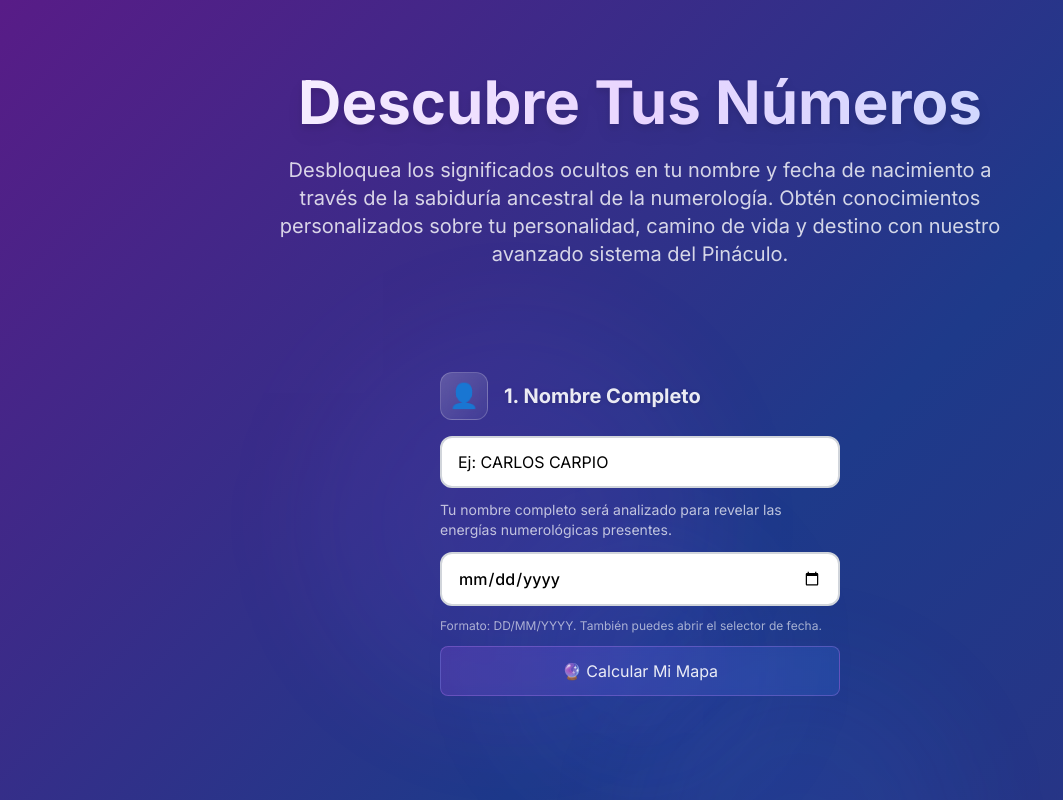
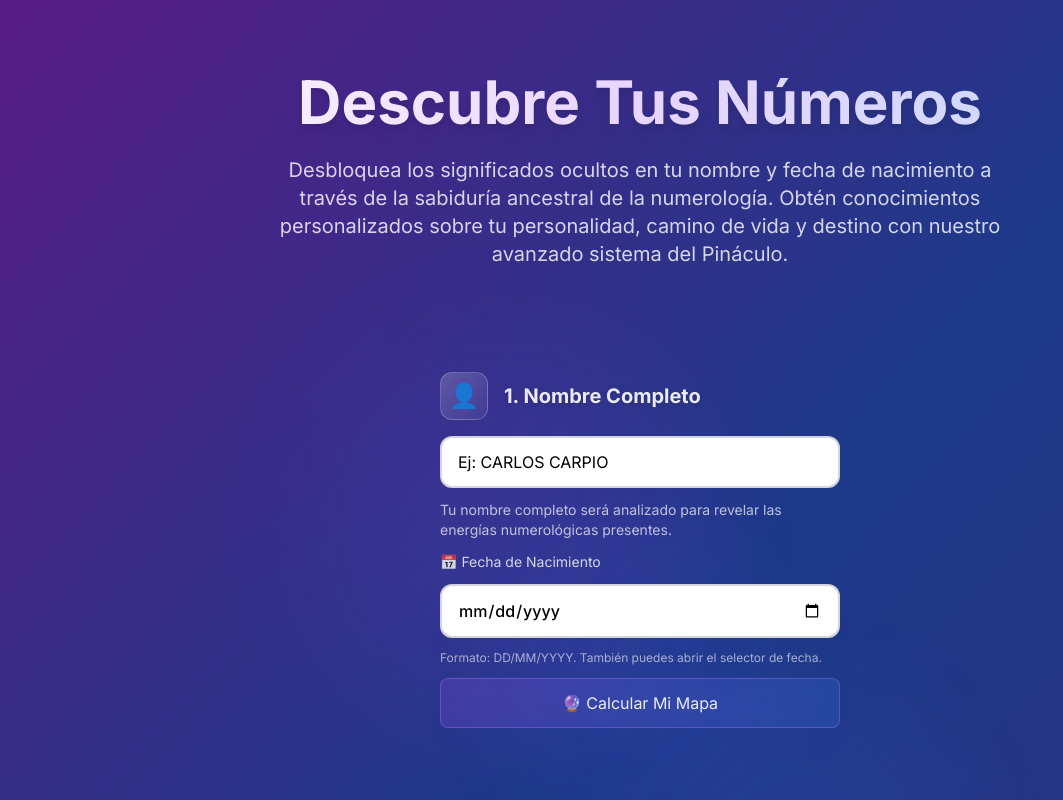
Before and after one commit to uset82/pinaculo, a Next.js app: page / in a window 1280 px wide. Shown: the top 800 px of the page, without its empty margins (0-1063 px from the left). Built offline with nearby package versions, Linux system fonts and the light colour scheme.

Commit message:
ux(date): add label, DD/MM/YYYY overlay placeholder, and min/max bounds to birthday input in both calculators

```diff
--- a/src/components/NumerologyCalculator.tsx
+++ b/src/components/NumerologyCalculator.tsx
@@ -152,22 +152,27 @@ export function NumerologyCalculator({ isPreviewMode = false, isDraggableMode =
             </div>
 
             <div>
-              <label htmlFor="birthDate" className="block text-lg font-medium text-purple-900 mb-2">
-                📅 Fecha de Nacimiento
-              </label>
+              <label htmlFor="birthDate" className="block text-lg font-medium text-purple-900 mb-2">📅 Fecha de Nacimiento</label>
+              <div className="relative">
+              {!isPreviewMode && !birthDate && (
+                <span className="pointer-events-none absolute left-4 top-1/2 -translate-y-1/2 text-gray-400 text-sm">DD/MM/YYYY</span>
+              )}
               <input
                 type="date"
                 id="birthDate"
                 aria-label="Fecha de nacimiento"
                 value={isPreviewMode ? toIsoFromDmy(previewData.birthDate) : toIsoFromDmy(birthDate)}
                 onChange={(e) => !isPreviewMode && setBirthDate(toDmyFromIso(e.target.value))}
+                min="1900-01-01"
+                max="2100-12-31"
                 className={`w-full px-4 py-3 border-2 border-purple-300 rounded-lg focus:ring-2 focus:ring-purple-500 focus:border-transparent text-lg font-medium ${
                   isPreviewMode ? 'bg-gray-100 text-gray-700 cursor-not-allowed' : 'bg-white text-black'
                 }`}
                 required
                 disabled={isPreviewMode}
               />
-              <p className="text-sm text-purple-600 mt-1">Puedes usar el selector de fecha o escribir en formato DD/MM/YYYY.</p>
+              </div>
+              <p className="text-sm text-purple-600 mt-1">Formato: DD/MM/YYYY. También puedes abrir el selector de fecha.</p>
             </div>
 
             {error && (
--- a/src/components/NumerologyCalculatorLiquidGlass.tsx
+++ b/src/components/NumerologyCalculatorLiquidGlass.tsx
@@ -266,8 +266,14 @@ export function NumerologyCalculatorLiquidGlass({ isPreviewMode = false }: Numer
                 Tu nombre completo será analizado para revelar las energías numerológicas presentes.
               </p>
               {/* Better birthday input with native date picker + fallback formatting */}
-              <div className="flex gap-2 items-center">
+              <label htmlFor="birthDateLg" className="block text-white/80 text-sm mb-1">📅 Fecha de Nacimiento</label>
+              <div className="relative">
+                {/* Placeholder overlay for empty state (type=date doesn't support placeholder) */}
+                {!isPreviewMode && !birthDate && (
+                  <span className="pointer-events-none absolute left-4 top-1/2 -translate-y-1/2 text-white/50 text-sm">DD/MM/YYYY</span>
+                )}
                 <input
+                  id="birthDateLg"
                   type="date"
                   aria-label="Fecha de nacimiento"
                   value={isPreviewMode ? toIsoFromDmy(previewData.birthDate) : toIsoFromDmy(birthDate)}
@@ -276,6 +282,8 @@ export function NumerologyCalculatorLiquidGlass({ isPreviewMode = false }: Numer
                     const iso = e.target.value
                     setBirthDate(toDmyFromIso(iso))
                   }}
+                  min="1900-01-01"
+                  max="2100-12-31"
                   className="w-full px-4 py-3 bg-white/10 backdrop-blur-sm border border-white/20 rounded-xl text-white placeholder-white/60 focus:border-white/40 focus:bg-white/15 transition-all"
                   disabled={isPreviewMode}
                 />
```
